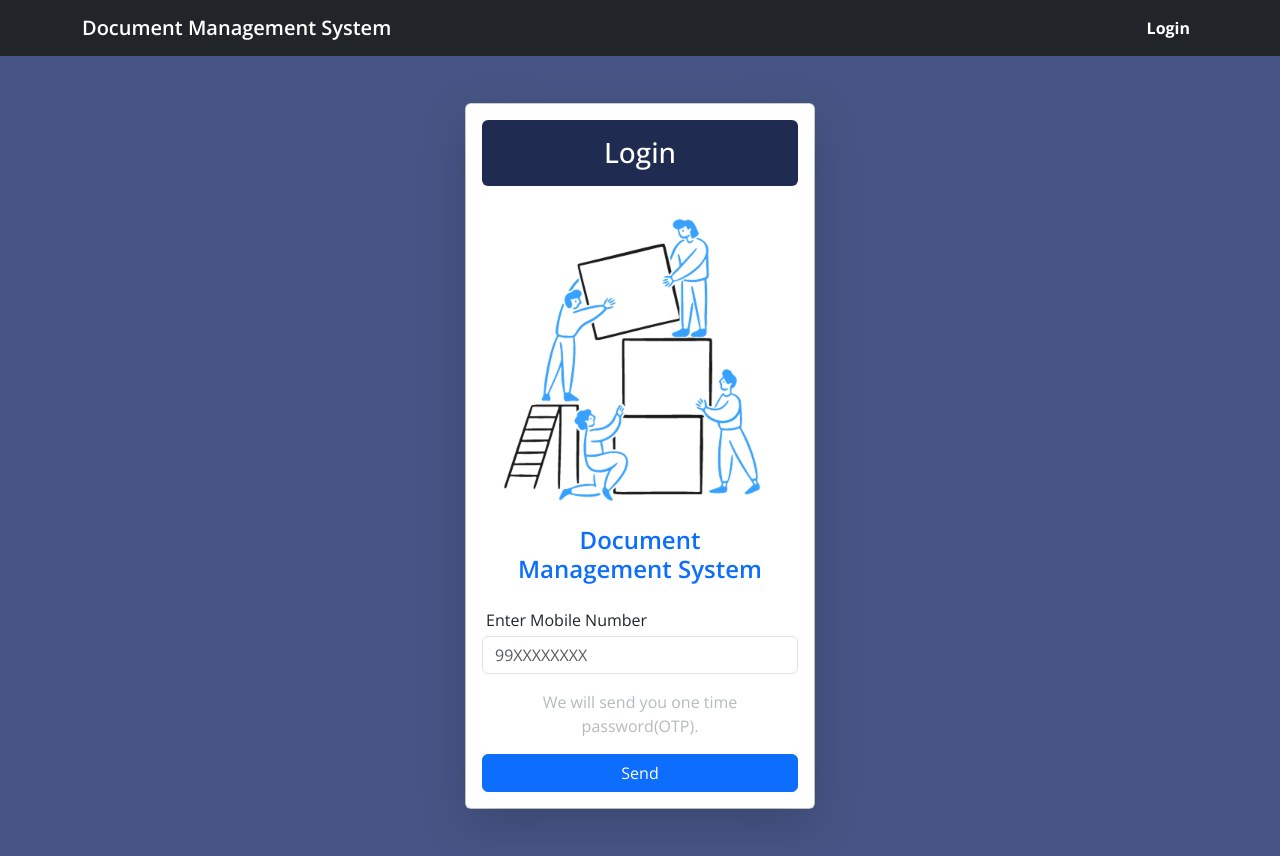
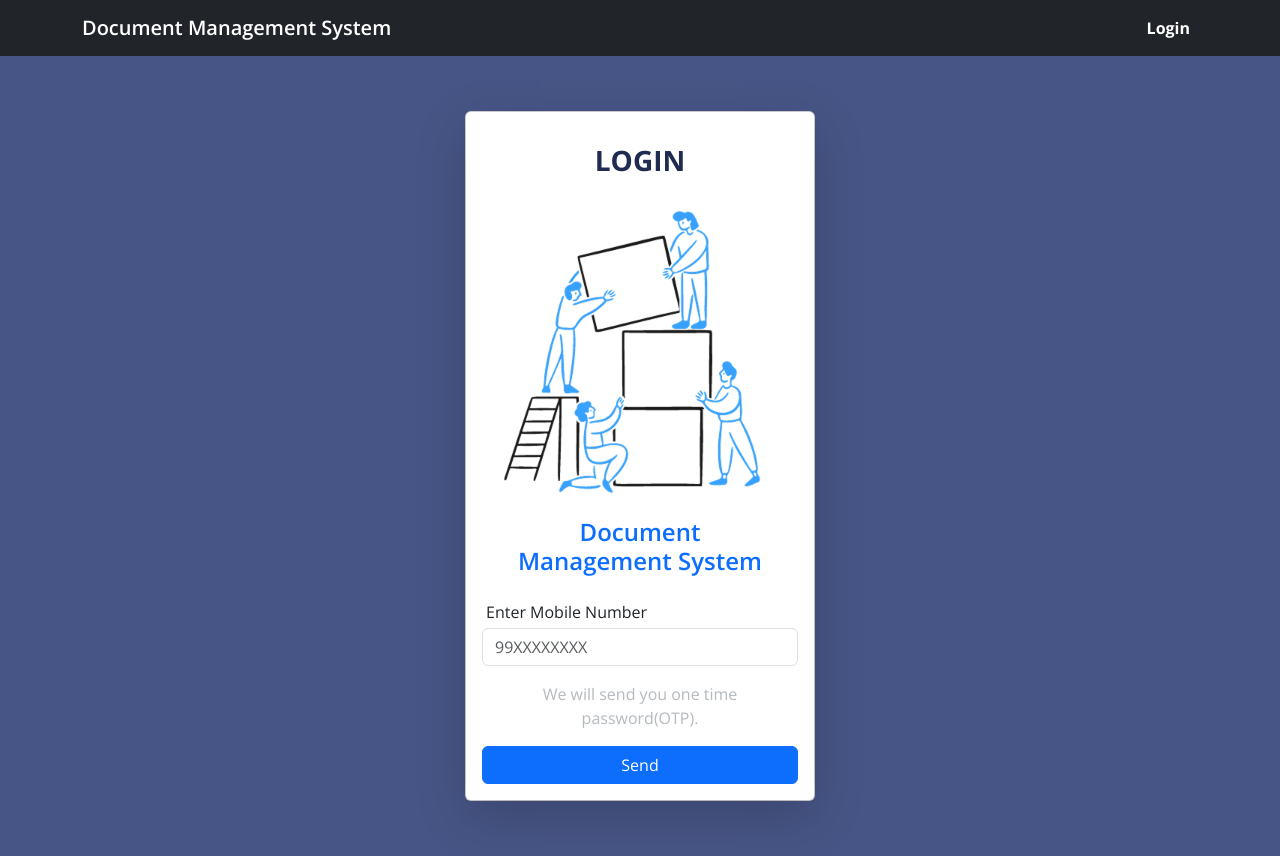
Before and after one commit to SimunBiswas/Data-Management-System, a React (Create React App) app: page / in a window 1280 px wide. Built offline with nearby package versions, Linux system fonts and the light colour scheme.

Commit message:
Login Ui Update

```diff
--- a/src/components/Login.js
+++ b/src/components/Login.js
@@ -67,10 +67,10 @@ function Login() {
       <Card style={{ width: "350px" }}>
         <Card.Body className="shadow-lg">
 
-          <h3 className="text-center mb-4  text-white rounded p-3"
-          style={{ backgroundColor: "#202B51" }}
+          <h3 className="text-center rounded p-3 fw-bolder"
+          style={{ color: "#202B51" }}
           >
-            Login
+            LOGIN
           </h3>
           <img src="./DocumentManagement.png" alt="img" style={{"width" : "300px"}} />
           <h2 style={{"color" : "#202B51 !important"}} className="text-primary fs-4 text-center fw-semibold p-3">Document <br /> Management System</h2>
```
